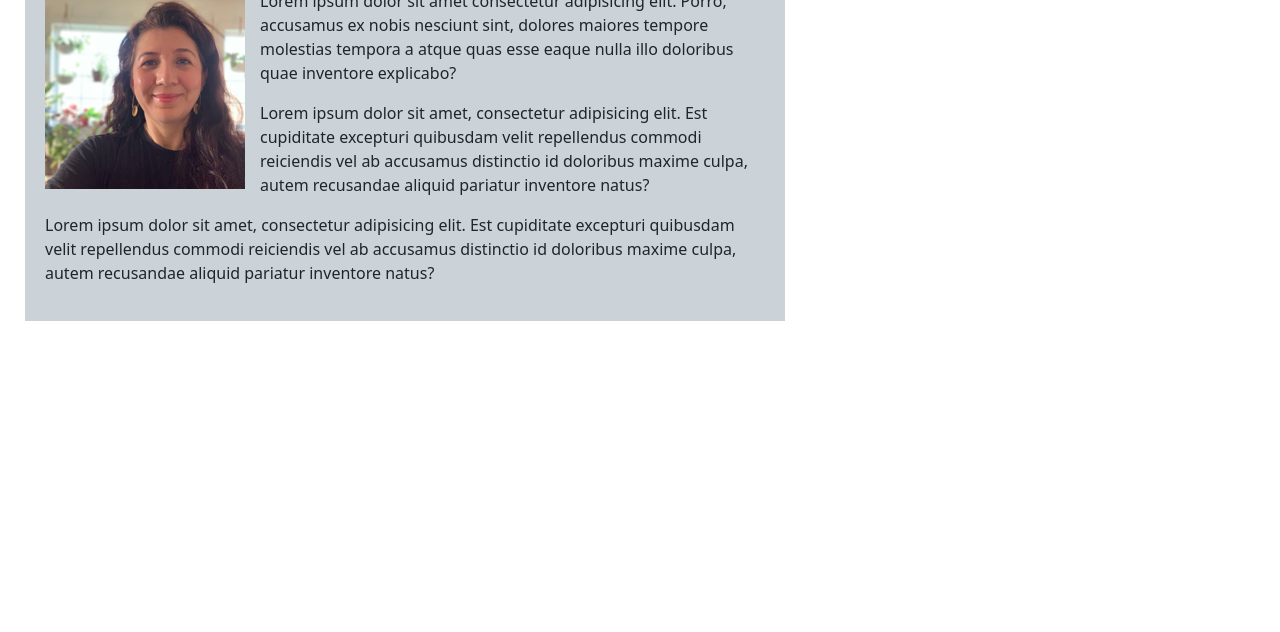
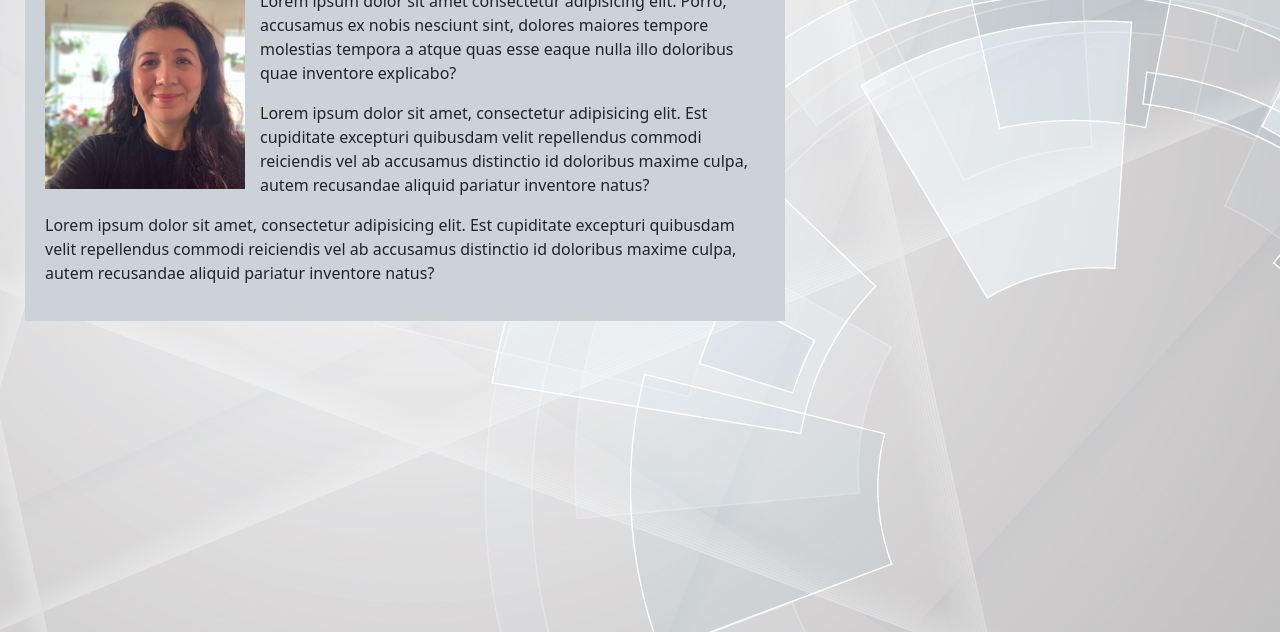
Before and after one commit to banuakman/BanuAkman-Portfolio, a plain HTML site: page index.html in a window 1280 px wide. Shown: the part 168-800 px from the top of the page. Drawn offline with nearby package versions, Linux system fonts and the light colour scheme.

Commit message:
background changed

```diff
--- a/assets/custom.css
+++ b/assets/custom.css
@@ -4,7 +4,7 @@
 }
 
 body {
-    background-image: url(assets/LightBackground.jpg);
+    background-image: url(./LightBackground.jpg);
 }
 
 .container {
```
